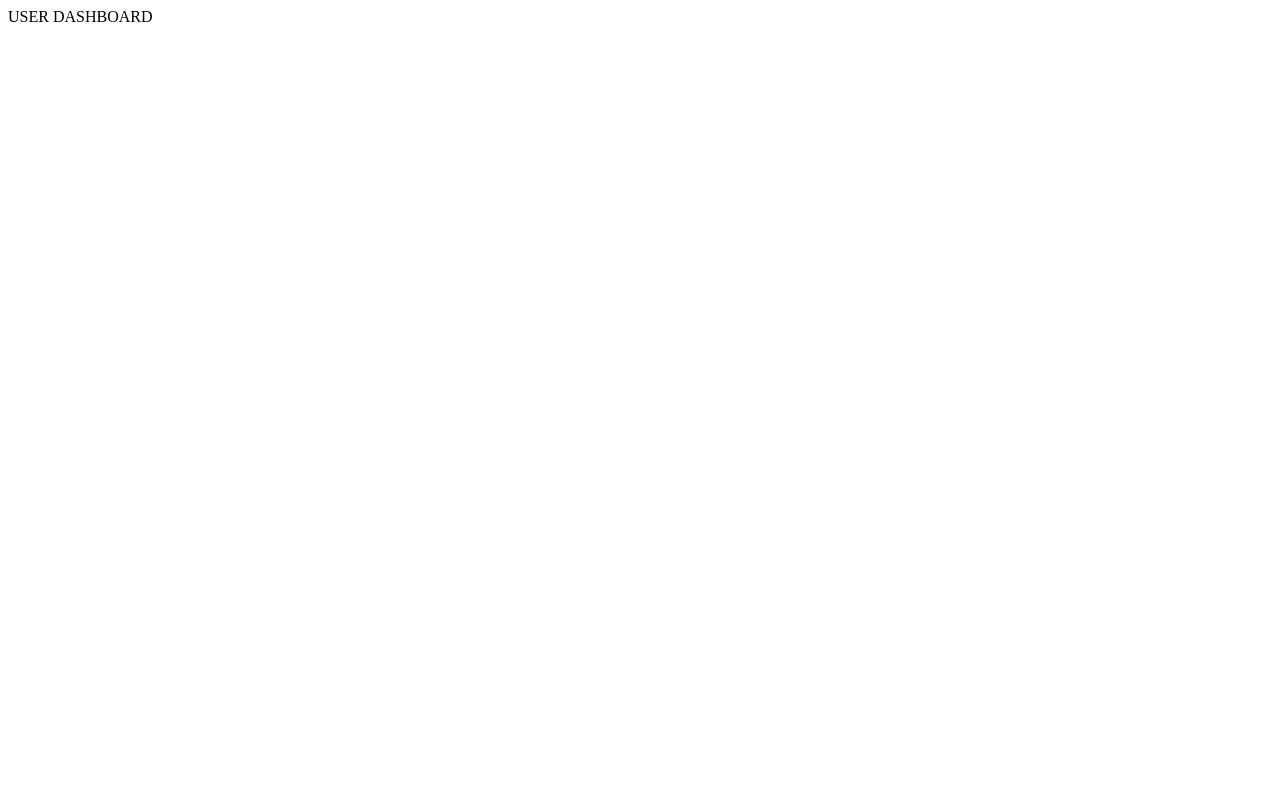
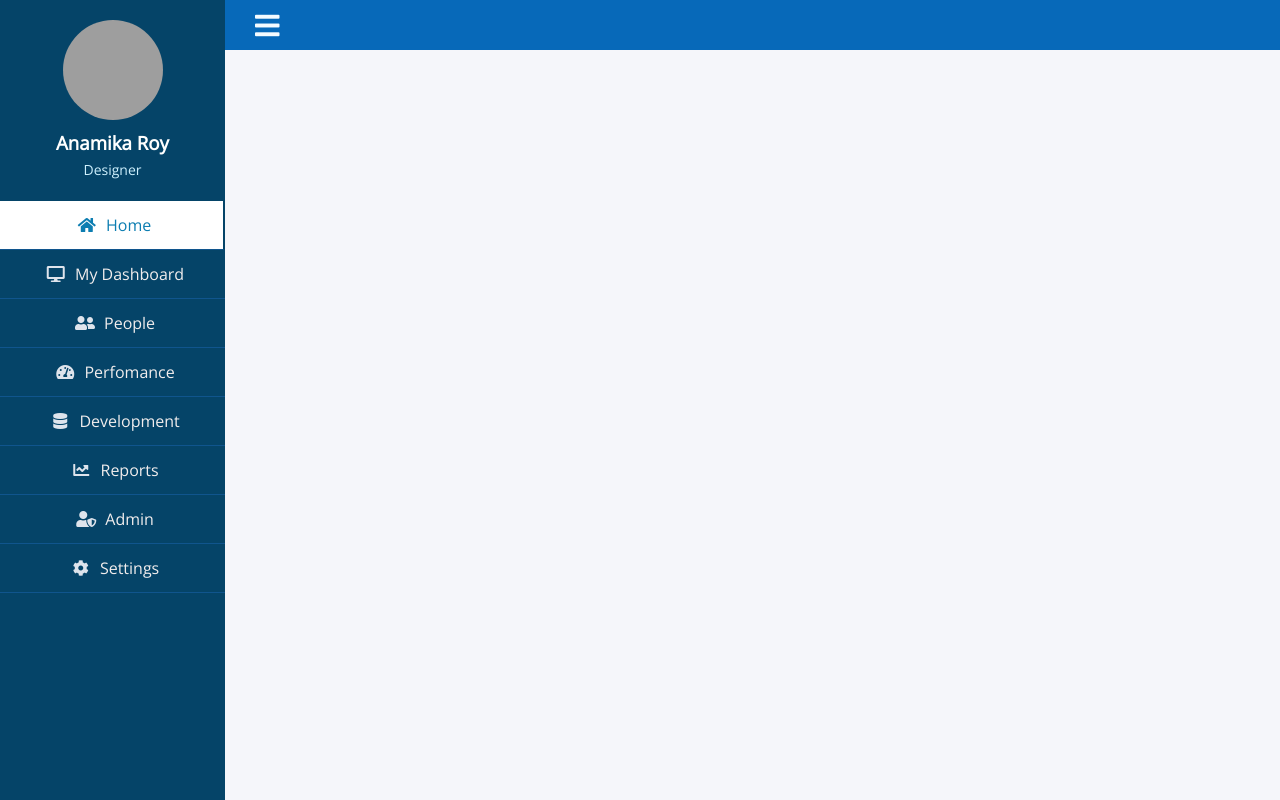
Before and after one commit to Om-Aditya-Jain/ems, a CodeIgniter app: the page made by codeigniter/application/views/dashboard/user_dashboard.php in a window 1280 px wide. Before the commit the page is almost empty. Run offline with CodeIgniter, Linux system fonts and the light colour scheme; some libraries are stand-ins or nearby versions; grey boxes are pictures that could not be loaded.

Commit message:
adding user dashboard to ems

```diff
--- a/codeigniter/application/views/dashboard/user_dashboard.php
+++ b/codeigniter/application/views/dashboard/user_dashboard.php
@@ -1,3 +1,205 @@
-<?php
-echo "USER DASHBOARD";
-?>
+<!DOCTYPE html>
+<html lang="en">
+<head>
+    <link rel="stylesheet" href="https://use.fontawesome.com/releases/v5.8.1/css/all.css">
+    <meta charset="UTF-8">
+    <meta http-equiv="X-UA-Compatible" content="IE=edge">
+    <meta name="viewport" content="width=device-width, initial-scale=1.0">
+    <title>Document</title>
+    <style>
+@import url('https://fonts.googleapis.com/css2?family=Open+Sans&display=swap');
+
+*{
+    list-style: none;
+    text-decoration: none;
+    margin: 0;
+    padding: 0;
+    box-sizing: border-box;
+    font-family: 'Open Sans', sans-serif;
+}
+
+body{
+    background: #f5f6fa;
+}
+
+.wrapper .sidebar{
+    background: rgb(5, 68, 104);
+    position: fixed;
+    top: 0;
+    left: 0;
+    width: 225px;
+    height: 100%;
+    padding: 20px 0;
+    transition: all 0.5s ease;
+}
+.wrapper .sidebar .profile{
+    margin-bottom: 30px;
+    text-align: center;
+}
+
+.wrapper .sidebar .profile img{
+    display: block;
+    width: 100px;
+    height: 100px;
+    border-radius: 50%;
+    margin: 0 auto;
+}
+
+.wrapper .sidebar .profile h3{
+    color: #ffffff;
+    margin: 10px 0 5px;
+}
+
+.wrapper .sidebar .profile p{
+    color: rgb(206, 240, 253);
+    font-size: 14px;
+}
+.wrapper .sidebar ul li a{
+    display: block;
+    padding: 13px 30px;
+    border-bottom: 1px solid #10558d;
+    color: rgb(241, 237, 237);
+    font-size: 16px;
+    position: relative;
+}
+
+.wrapper .sidebar ul li a .icon{
+    color: #dee4ec;
+    width: 30px;
+    display: inline-block;
+}
+.wrapper .sidebar ul li a:hover,
+.wrapper .sidebar ul li a.active{
+    color: #0c7db1;
+
+    background:white;
+    border-right: 2px solid rgb(5, 68, 104);
+}
+
+.wrapper .sidebar ul li a:hover .icon,
+.wrapper .sidebar ul li a.active .icon{
+    color: #0c7db1;
+}
+
+.wrapper .sidebar ul li a:hover:before,
+.wrapper .sidebar ul li a.active:before{
+    display: block;
+}
+.wrapper .section{
+    width: calc(100% - 225px);
+    margin-left: 225px;
+    transition: all 0.5s ease;
+}
+
+.wrapper .section .top_navbar{
+    background: rgb(7, 105, 185);
+    height: 50px;
+    display: flex;
+    align-items: center;
+    padding: 0 30px;
+
+}
+
+.wrapper .section .top_navbar .hamburger a{
+    font-size: 28px;
+    color: #f4fbff;
+}
+
+.wrapper .section .top_navbar .hamburger a:hover{
+    color: #a2ecff;
+}
+
+body.active .wrapper .sidebar{
+    left: -225px;
+}
+
+body.active .wrapper .section{
+    margin-left: 0;
+    width: 100%;
+    height:100%
+}
+    </style>
+</head>
+<body>
+
+    <div class="wrapper">
+        <!--Top menu -->
+        <div class="section">
+            <div class="top_navbar">
+                <div class="hamburger">
+                    <a href="#">
+                        <i class="fas fa-bars"></i>
+                    </a>
+                </div>
+            </div>
+        <div class="sidebar">
+            <div class="profile">
+                <img src="https://1.bp.blogspot.com/-vhmWFWO2r8U/YLjr2A57toI/AAAAAAAACO4/0GBonlEZPmAiQW4uvkCTm5LvlJVd_-l_wCNcBGAsYHQ/s16000/team-1-2.jpg" alt="profile_picture">
+                <h3>Anamika Roy</h3>
+                <p>Designer</p>
+                <br>
+                <ul>
+                <li>
+                    <a href="#" class="active">
+                        <span class="icon"><i class="fas fa-home"></i></span>
+                        <span class="item">Home</span>
+                    </a>
+                </li>
+                <li>
+                    <a href="#">
+                        <span class="icon"><i class="fas fa-desktop"></i></span>
+                        <span class="item">My Dashboard</span>
+                    </a>
+                </li>
+                <li>
+                    <a href="#">
+                        <span class="icon"><i class="fas fa-user-friends"></i></span>
+                        <span class="item">People</span>
+                    </a>
+                </li>
+                <li>
+                    <a href="#">
+                        <span class="icon"><i class="fas fa-tachometer-alt"></i></span>
+                        <span class="item">Perfomance</span>
+                    </a>
+                </li>
+                <li>
+                    <a href="#">
+                        <span class="icon"><i class="fas fa-database"></i></span>
+                        <span class="item">Development</span>
+                    </a>
+                </li>
+                <li>
+                    <a href="#">
+                        <span class="icon"><i class="fas fa-chart-line"></i></span>
+                        <span class="item">Reports</span>
+                    </a>
+                </li>
+                <li>
+                    <a href="#">
+                        <span class="icon"><i class="fas fa-user-shield"></i></span>
+                        <span class="item">Admin</span>
+                    </a>
+                </li>
+                <li>
+                    <a href="#">
+                        <span class="icon"><i class="fas fa-cog"></i></span>
+                        <span class="item">Settings</span>
+                    </a>
+                </li>
+            </ul>
+
+            </div>
+
+
+        </div>
+    </div>
+    </div>
+  <script>
+  var hamburger = document.querySelector(".hamburger");
+    hamburger.addEventListener("click", function(){
+        document.querySelector("body").classList.toggle("active");
+    })
+  </script>
+</body>
+</html>
```
